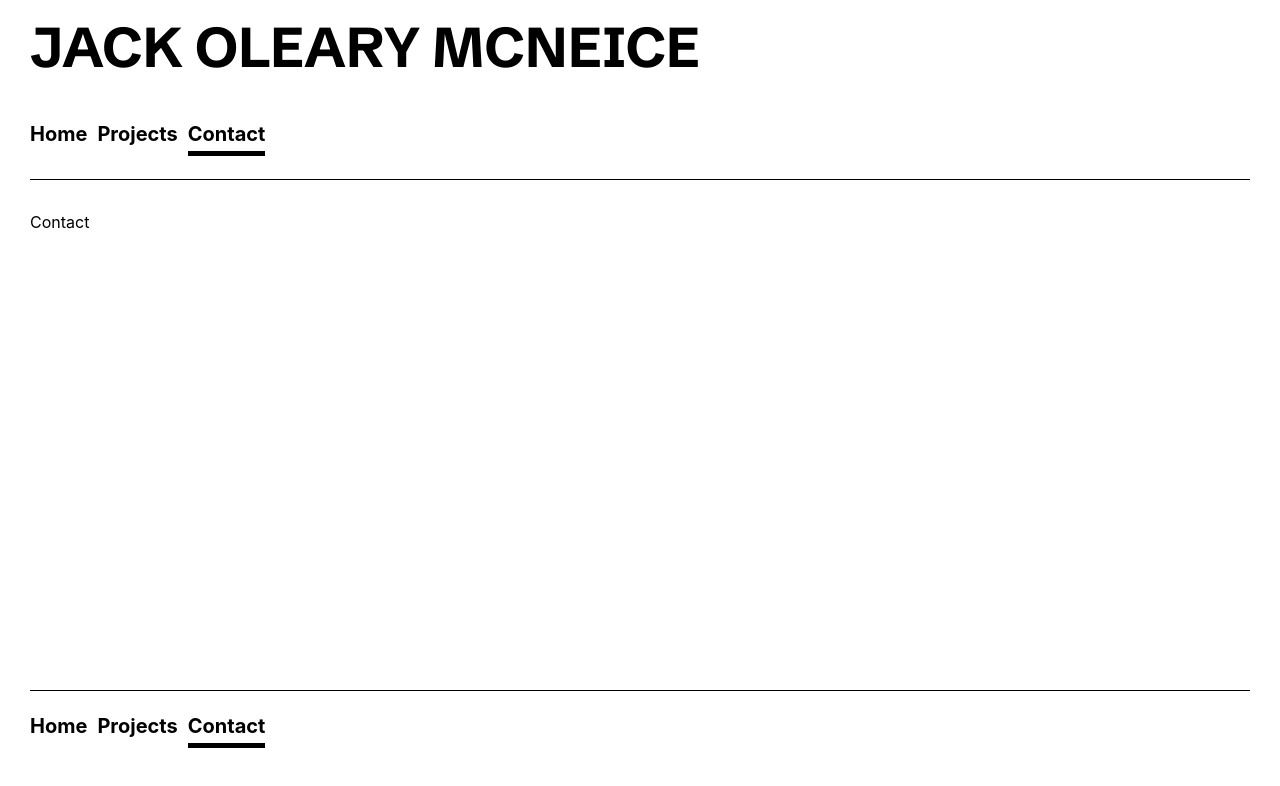
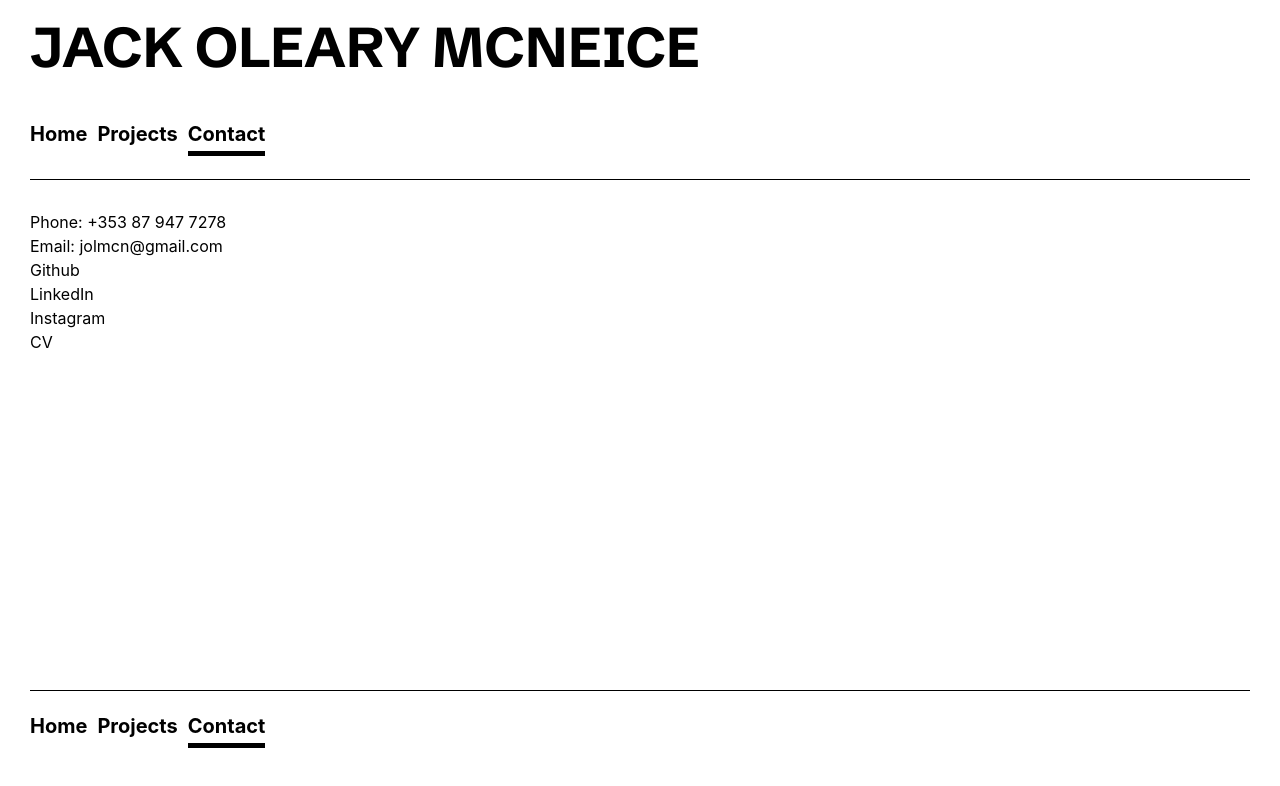
Before and after one commit to jolmcn/jolmcn, a React (Create React App) app: page /contact in a window 1280 px wide. Shown: the top 786 px of the page. Built offline with nearby package versions, Linux system fonts and the light colour scheme.

Commit message:
contact page

```diff
--- a/src/pages/Contact.js
+++ b/src/pages/Contact.js
@@ -4,8 +4,17 @@ const Contact = () => {
     return (
       <>
         <Navigation />
-        <div className="pageContainer">
-          <h1>Contact</h1>
+          <div className="pageContainer">
+            <p>
+              <ul>
+                <li>Phone: +353 87 947 7278</li>
+                <li>Email: jolmcn@gmail.com</li>
+                <li><a href="https://github.com/jolmcn" target="_blank">Github</a></li>
+                <li><a href="https://www.linkedin.com/in/jack-o-leary-mcneice-b9a73139/" target="_blank">LinkedIn</a></li>
+                <li><a href="https://www.instagram.com/jolmcn/" target="_blank">Instagram</a></li>
+                <li><a href="https://drive.google.com/file/d/1CVh0U3X7VjVMlswtsPOFpNnXWeZ1dgb1/view?usp=sharing" target="_blank">CV</a></li>
+              </ul>
+            </p>
           </div>
         <Footer />
       </>
--- a/src/pages/Project.js
+++ b/src/pages/Project.js
@@ -27,7 +27,7 @@ const Project = () => {
 
 
   const thumbnailAddress = project.attributes.ProjectThumb.data.attributes.formats.large.url;
-
+  console.log(project.attributes.ProjectAbstract)
   return (
     <>
       <Navigation />
```
